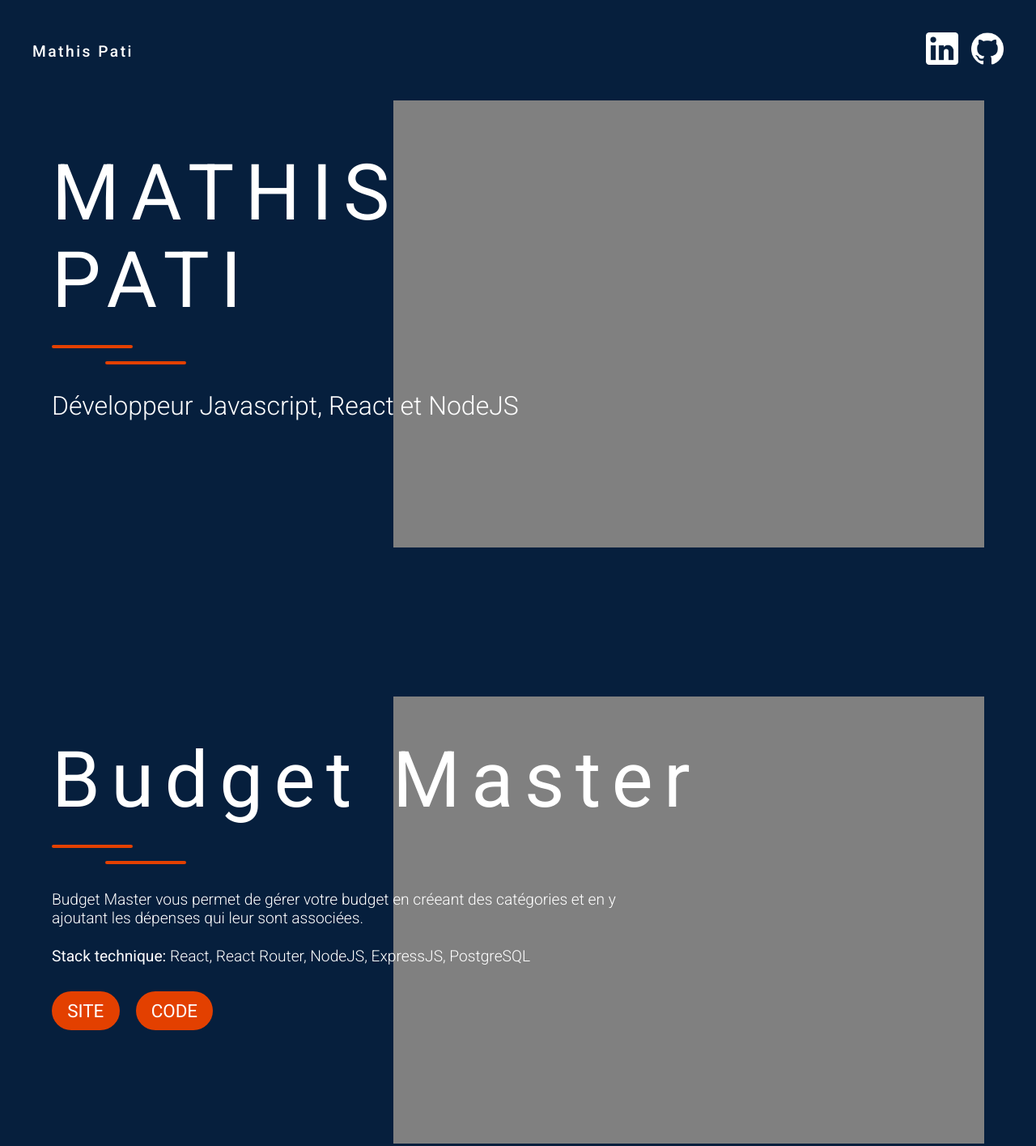
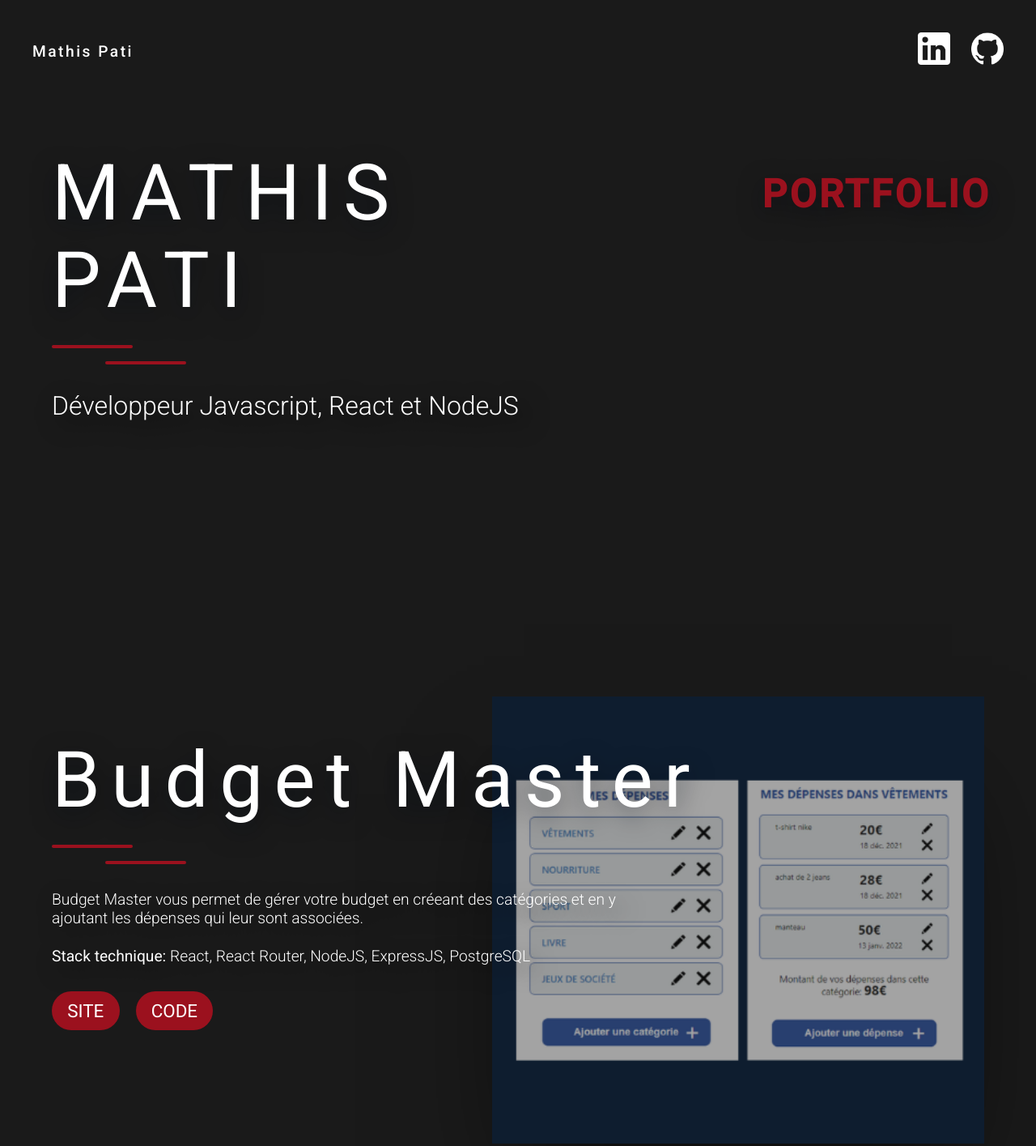
Before and after one commit to Mathis-web/portfolio, a website built with webpack: page src/index.html in a window 1280 px wide. Shown: the top 1415 px of the page at 81% size. Built offline with nearby package versions, Linux system fonts and the light colour scheme; some packages are replaced by stand-ins of ours.

Commit message:
add images to each section

```diff
--- a/package.json
+++ b/package.json
@@ -25,6 +25,7 @@
     "babel-loader": "^8.2.3",
     "css-loader": "^6.5.1",
     "dotenv-webpack": "^7.0.3",
+    "html-loader": "^3.1.0",
     "html-webpack-plugin": "^5.5.0",
     "node-sass": "^7.0.1",
     "sass-loader": "^12.4.0",
--- a/src/index.html
+++ b/src/index.html
@@ -17,7 +17,14 @@
         </div>
         <div>
             <!-- links are added in js -->
-            <div class="header__links"></div>
+            <div class="header__links">
+                <a href="https://www.linkedin.com/in/mathis-pati/" class="header__links__item">
+                    <img src="./assets/img/logo-linkedin.png" alt="lien vers mon compte linkedin">
+                </a>
+                <a href="https://github.com/Mathis-web" class="header__links__item">
+                    <img src="./assets/img/logo-github.png" alt="lien vers mon compte github">
+                </a>
+            </div>
         </div>
     </header>
 
@@ -39,8 +46,13 @@
                     </p>
                 </div>
             </div>
-            <div class="section__img-container">
+            <div class="portfolio">
+                <p class="portfolio__title">Portfolio</p>
             </div>
+            <!-- <div class="scrolldown"></div> -->
+            <!-- <div class="section__img-container">
+                <div class="filter"></div>
+            </div> -->
         </section>
 
         <section class="section projects project--1" data-index="1">
@@ -64,6 +76,7 @@
                 </div>
             </div>
             <div class="section__img-container">
+                <div class="filter"></div>
             </div>
         </section>
 
@@ -79,6 +92,9 @@
                     <p class="section__content__info__description">
                         Avec Spotify Music Search, recherchez une musique et écoutez un extrait directement dans votre navigateur.
                     </p>
+                    <p class="section__content__info__description">
+                        <span class="stack-title">Stack technique:</span> React, NodeJS, Spotify Web API
+                    </p>
                 </div>
                 <div class="section__content__links">
                     <a href="https://spotifymusicsearch.mathispati.com" class="section__content__links__item">Site</a>
@@ -86,6 +102,7 @@
                 </div>
             </div>
             <div class="section__img-container">
+                <div class="filter"></div>
             </div>
         </section>
 
@@ -110,6 +127,7 @@
                 </div>
             </div>
             <div class="section__img-container">
+                <div class="filter"></div>
             </div>
         </section>
 
@@ -122,7 +140,7 @@
                 </div>
                 <div class="section__content__info">
                     <p class="section__content__info__description">
-                        O'boardgame est une application de location de jeux de société. Vous pouvez mettre en location des jeux et rechercher ceux que vous voulez autour de chez vous.
+                        O'boardgame est une application de location de jeux de société. Vous pouvez mettre des jeux en location et rechercher ceux que vous voulez autour de chez vous.
                     </p>
                     <p class="section__content__info__description">
                         <span class="stack-title">Stack technique: </span>React, React Router, Redux, NodeJS, ExpressJS, PostgreSQL, Sqitch
@@ -133,6 +151,7 @@
                 </div>
             </div>
             <div class="section__img-container">
+                <div class="filter"></div>
             </div>
         </section>
 
--- a/src/index.js
+++ b/src/index.js
@@ -1,8 +1,6 @@
 import './styles/reset.css';
 import './styles/index.scss';
 import sendEmail from './js/emailService';
-import githubLogo from './assets/img/logo-github.png';
-import linkedinLogo from './assets/img/logo-linkedin.png';
 
 const app = {
     sectionsContainer: document.querySelector('.container'),
@@ -18,7 +16,6 @@ const app = {
             app.setIsScrolling(false);
         });
         contactForm.addEventListener('submit', app.sendEmail);
-        app.addHeaderImages();
     },
 
     scrollToSection(e) {
@@ -43,25 +40,6 @@ const app = {
         app.isScrolling = bool;
     },
 
-    addHeaderImages() {
-        const imagesContainer = document.querySelector('.header__links');
-        const imgArr = [
-            {src: linkedinLogo, alt: 'lien compte linkedin', link: 'https://www.linkedin.com/in/mathis-pati/'},
-            {src: githubLogo, alt: "lien compte github", link: 'https://github.com/Mathis-web'}
-        ];
-        imgArr.forEach(el => {
-            const img = document.createElement('img');
-            const link = document.createElement('a');
-            link.href = el.link;
-            link.className = "header__links__item";
-            img.src = el.src;
-            img.alt = el.alt;
-            link.appendChild(img);
-            imagesContainer.appendChild(link);
-        });
-
-    },
-
     sendEmail(e) {
         e.preventDefault();
         const name = e.target.elements.name.value;
--- a/src/styles/index.scss
+++ b/src/styles/index.scss
@@ -1,12 +1,14 @@
-$colorBlue: #061f3d;
-$colorOrange: #e34000;
+// $mainColor: #061f3d;
+$mainColor: #1a1a1a;
+// $secondColor: #e34000;
+$secondColor: #9b111e;
 
 body {
     height: 100vh;
     width: 100vw;
     padding: 2rem;
     overflow: hidden;
-    background-color: $colorBlue;
+    background-color: $mainColor;
     font-family: 'Roboto', sans-serif;
 
     .header {
@@ -58,6 +60,40 @@ body {
                 display: block;
                 margin: 0.7rem 0;
             }
+
+            .portfolio {
+                position: absolute;
+                top: 25%;
+                right: 1.5rem;
+                &__title {
+                    color: $secondColor;
+                    text-transform: uppercase;
+                    font-size: 3rem;
+                    font-weight: bold;
+                    letter-spacing: 0.2rem;
+                    text-shadow: 0 10px 30px rgba(2, 11, 22, 0.50);
+                }
+            }
+
+            // .scrolldown {
+            //     position: absolute;
+            //     bottom: 0;
+            //     left: 2%;
+            //     width: 120px;
+            //     height: 2px;
+            //     transform: rotate(90deg) translateX(-5%);
+            //     background-color: white;
+            //     opacity: 1;
+            //     &::before {
+            //         content: "scrolldown";
+            //         color: white;
+            //         position: absolute;
+            //         left: -115%;
+            //         top: -7px;
+            //         text-transform: uppercase;
+            //         letter-spacing: 0.1rem;
+            //     }
+            // }
         }
 
         .section {
@@ -76,6 +112,7 @@ body {
                     font-size: 6rem;
                     letter-spacing: 0.14em;
                     color: white;
+                    text-shadow: 0 10px 30px rgba(2, 11, 22, 0.50);
                 }
 
                 &__sep-bar-container {
@@ -84,7 +121,7 @@ body {
                     &__sep-bar {
                         width: 100px;
                         height: 4px;
-                        background-color: $colorOrange;
+                        background-color: $secondColor;
                         border-radius: 5px;
 
                         &.sep-bar--1 {
@@ -104,6 +141,7 @@ body {
                         font-size: 1.2rem;
                         font-weight: lighter;
                         margin-bottom: 1.5rem;
+                        text-shadow: 10px 10px 30px black;
 
                         & .stack-title {
                             font-weight: normal;
@@ -125,7 +163,7 @@ body {
                         font-size: 1.4rem;
                         text-transform: uppercase;
                         padding: 0.8rem 1.2rem;
-                        background-color: $colorOrange;
+                        background-color: $secondColor;
                         border-radius: 100px;
                         display: inline-block;
                         transform: translateY(0);
@@ -142,14 +180,39 @@ body {
                 }
             }
 
+            &[data-index="1"] .section__img-container {
+                background-image: url('../assets/img/section1.png');
+            }
+            &[data-index="2"] .section__img-container {
+                background-image: url('../assets/img/section2.png');
+            }
+            &[data-index="3"] .section__img-container {
+                background-image: url('../assets/img/section3.png');
+            }
+            &[data-index="4"] .section__img-container {
+                background-image: url('../assets/img/section4.png');
+            }
+
             &__img-container {
                 margin-right: 2rem;
                 position: absolute;
                 right: 0;
-                width: 60%;
+                width: 50%;
                 height: 75%;
-                background-color: grey;
                 z-index: -10;
+                -webkit-box-shadow: 0 80px 140px -40px rgba(0, 0, 0, 0.60);
+                box-shadow: 0 80px 140px -40px rgba(0, 0, 0, 0.60);
+                // background-image: url(../assets/img/budget_master_portfolio.png);
+                background-repeat: no-repeat;
+                background-size: cover;
+                background-position: center;
+
+                .filter {
+                    width: 100%;
+                    height: 100%;
+                    // box-shadow: 0 0 0 1000px rgba(6,31,61,0.40);
+                    box-shadow: inset 0 0 0 1000px rgba(26,26,26,0.40);
+                }
             }
         }
 
@@ -186,7 +249,7 @@ body {
 
                 &__button {
                     color: white;
-                    background-color: $colorOrange;
+                    background-color: $secondColor;
                     text-transform: uppercase;
                     padding: 0.8rem 1.2rem;
                     border-radius: 50px;
--- a/webpack.config.js
+++ b/webpack.config.js
@@ -38,6 +38,10 @@ module.exports = {
                 test: /\.scss$/,
                 use: ['style-loader', 'css-loader', 'sass-loader']
             },
+            {
+                test: /\.html$/i,
+                loader: 'html-loader',
+            },
             // images
             {
                 test: /\.(png|svg|jpg|jpeg|gif)$/i,
```
Also changed, not shown: src/assets/img/section1.png (added), src/assets/img/section2.png (added), src/assets/img/section3.png (added), src/assets/img/section4.png (added), 1 other file.
